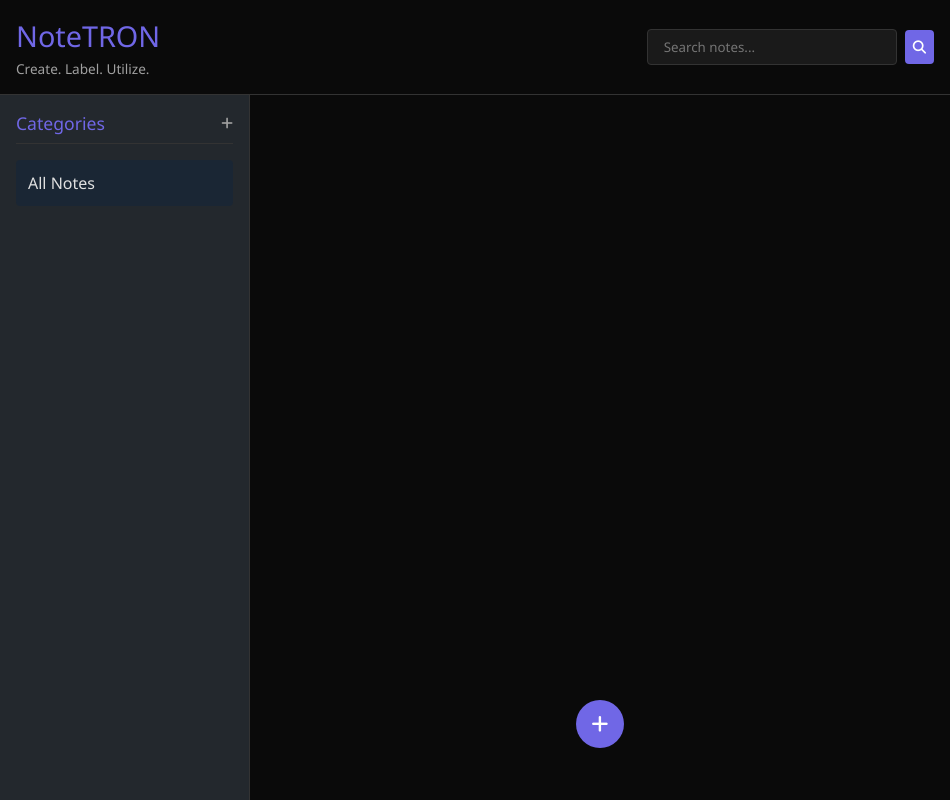
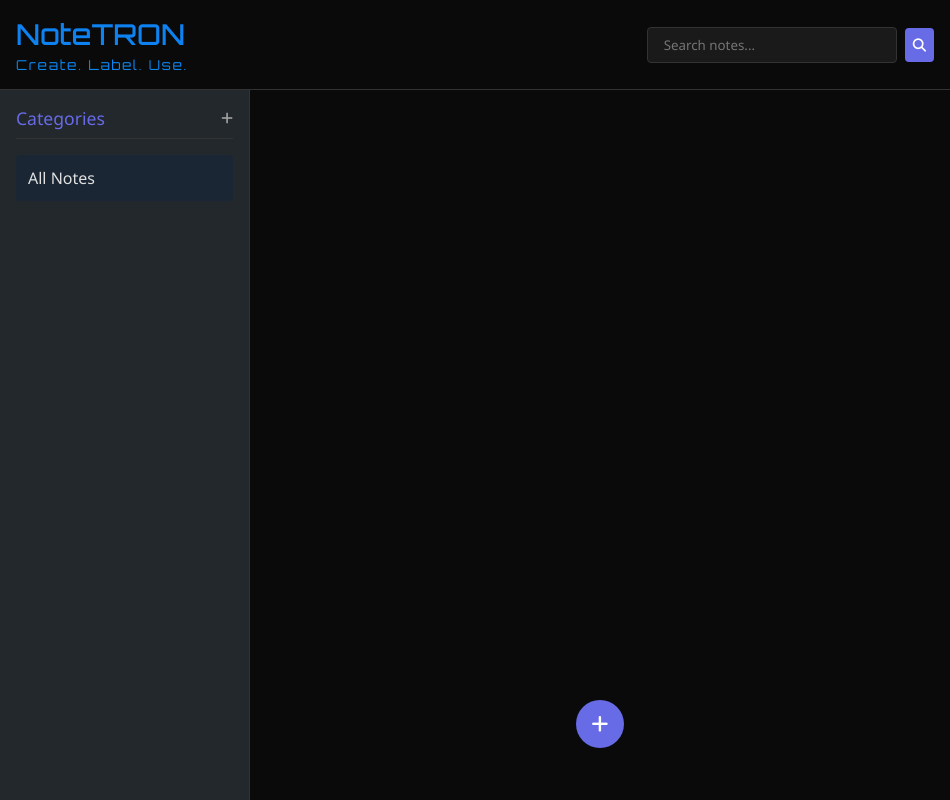
Before and after one commit to AkashKK25/NoteTRON-App, an Electron app: page index.html in a window 950 px wide. Drawn offline with Linux system fonts and the light colour scheme; no server answers.

Commit message:
NoteTRON v1.2.0

```diff
--- a/index.html
+++ b/index.html
@@ -6,13 +6,14 @@
   <title>NoteTRON</title>
   <link rel="stylesheet" href="styles.css">
   <link rel="stylesheet" href="https://cdnjs.cloudflare.com/ajax/libs/font-awesome/6.4.0/css/all.min.css">
+  <link href="https://fonts.googleapis.com/css2?family=Orbitron:wght@400;500;700;900&family=Roboto:wght@300;400;500;700&display=swap" rel="stylesheet">
 </head>
 <body>
   <div class="app-container">
     <header>
       <div class="app-title">
         <h1>NoteTRON</h1>
-        <span class="tagline">Create. Label. Utilize.</span>
+        <span class="tagline">Create. Label. Use.</span>
       </div>
       <div class="search-container">
         <input type="text" id="search-input" placeholder="Search notes...">
--- a/package.json
+++ b/package.json
@@ -1,8 +1,8 @@
 {
     "name": "notetron",
     "productName": "NoteTRON",
-    "version": "2.1.0",
-    "description": "A sleek note-taking app inspired by TRON Legacy",
+    "version": "1.2.0",
+    "description": "A simple note-taking app. Create. Label. Use.",
     "main": "main.js",
     "scripts": {
         "start": "electron .",
--- a/renderer.js
+++ b/renderer.js
@@ -215,7 +215,7 @@ function deleteNote(noteId) {
       notesContainer.focus();
     }
 
-    // Force window focus refresh - fixes Electron focus issues
+    // Force window focus refresh
     setTimeout(() => {
       if (document.activeElement) {
         const currentFocus = document.activeElement;
@@ -243,7 +243,7 @@ function copyNoteContent(noteId) {
       textArea.focus();
       textArea.select();
 
-      // Try to use document.execCommand for broader compatibility
+      // Trying to use document.execCommand for broader compatibility
       const successful = document.execCommand('copy');
 
       // Clean up
@@ -370,7 +370,7 @@ function moveNoteToCategory(noteId, categoryId) {
     // Check if we're trying to move to the same category
     if ((note.categoryId === categoryId) ||
         (categoryId === 'all' && note.categoryId === null)) {
-      return; // No change needed
+      return;
     }
 
     // Update the note's category
--- a/styles.css
+++ b/styles.css
@@ -13,8 +13,8 @@
   --card-bg-active: #2a2a2a;
   --text-color: #e0e0e0;
   --text-secondary: #a0a0a0;
-  --accent-color: #7067e6;
-  --accent-color-2: #5c33cc;
+  --accent-color: #676be6;
+  --accent-color-2: #4233cc;
   --highlight-color: #bbaaff;
   --error-color: #e63946;
   --border-color: #333333;
@@ -56,19 +56,26 @@ header {
 }
 
 .app-title {
+  font-family: 'Orbitron', sans-serif;
+  color: #0d82f0;
   display: flex;
   flex-direction: column;
 }
 
 h1 {
+  font-family: 'Orbitron', sans-serif;
+  color: #0d82f0;
   font-size: 1.8rem;
   font-weight: 500;
-  color: var(--accent-color);
+  /*color: var(--accent-color);*/
 }
 
 .tagline {
+  font-family: 'Orbitron', sans-serif;
+  color: #0d86f0;
+  letter-spacing: 1.7px;
   font-size: 0.85rem;
-  color: var(--text-secondary);
+  /*color: var(--text-secondary);*/
   margin-top: 0.25rem;
 }
 
```
